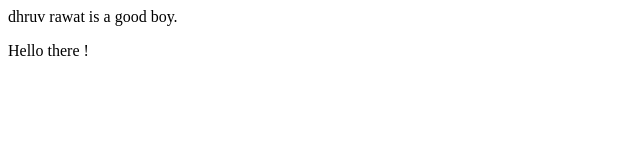
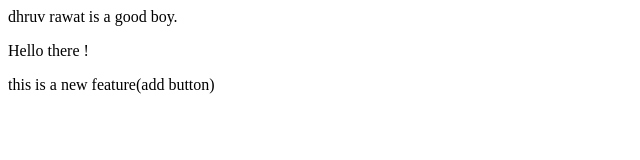
Before and after one commit to DHRUVRAWAT295/localrepo, a plain HTML site: page index.html in a window 1280 px wide. Shown: the whole page, without its empty margins (0-640 px from the left). Drawn offline with Linux system fonts and the light colour scheme.

Commit message:
button added

```diff
--- a/index.html
+++ b/index.html
@@ -1,2 +1,3 @@
 <p>dhruv rawat is a good boy.</p>
 <p>Hello there !</p>
+<p>this is a new feature(add button)</p>
```
